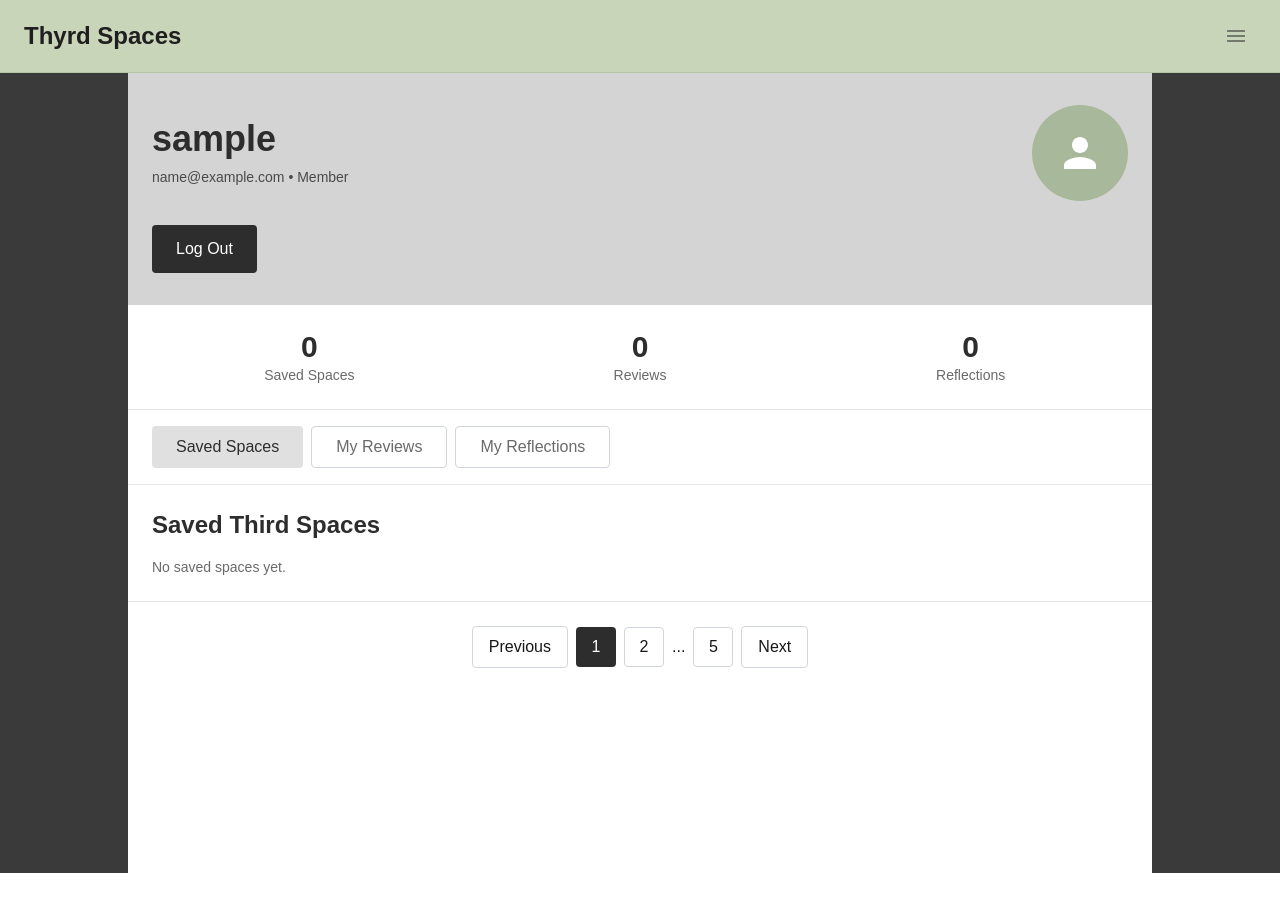
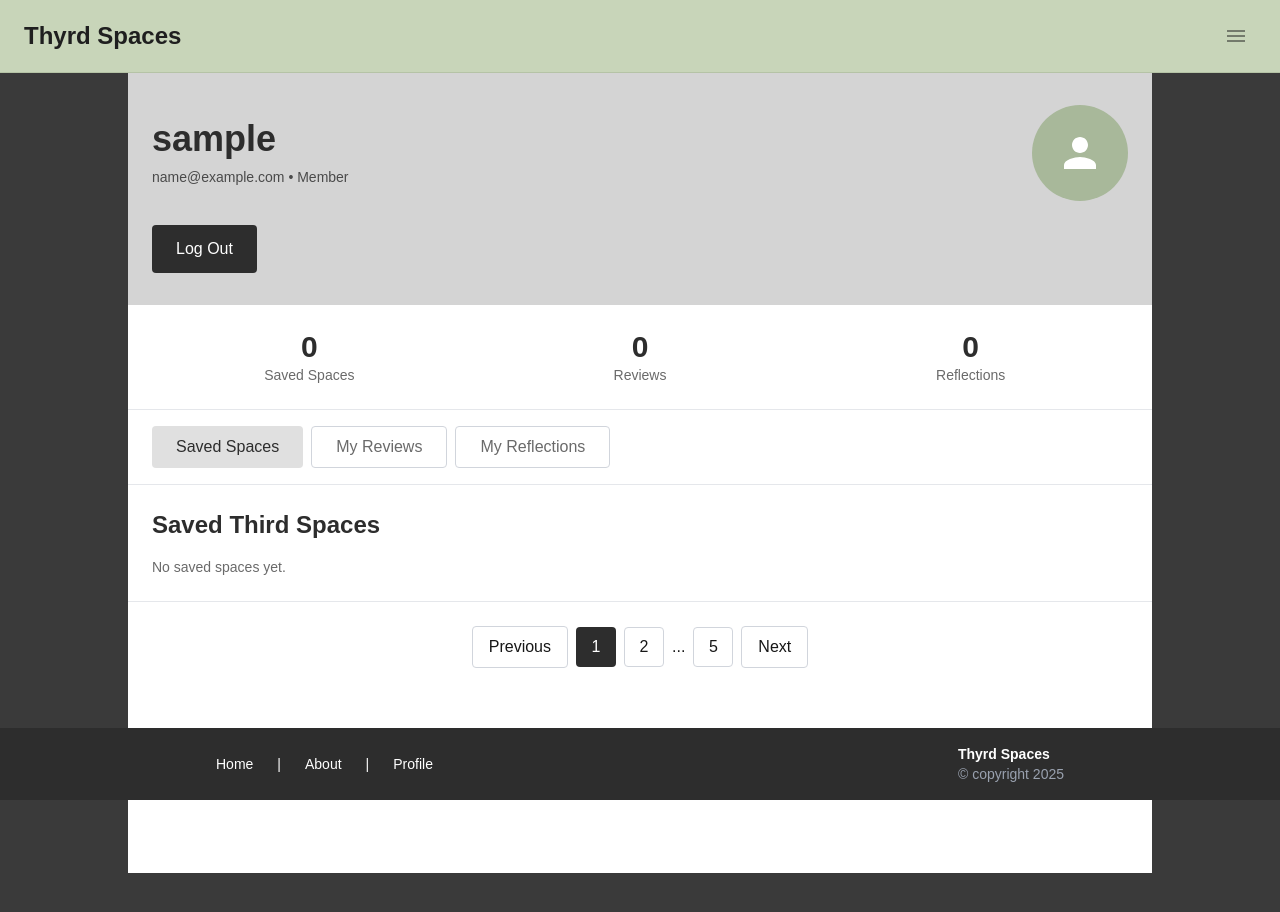
Before and after one commit to Asad-Jaffery/third-space, a Next.js app in the folder frontend/: page /view-profile in a window 1280 px wide. Shown: the top 912 px of the page. Before the commit the page ends 873 px from the top, so only its background shows below. Built offline with nearby package versions, Linux system fonts and the light colour scheme; sample sign-in values are in the browser's storage.

Commit message:
add footer to profile view

```diff
--- a/frontend/app/account/ViewProfileStatic.js
+++ b/frontend/app/account/ViewProfileStatic.js
@@ -277,8 +277,8 @@ export default function ViewProfile() {
             Next
           </button>
         </div>
-
       </main>
+      <SiteFooter/>
     </div>
     );
 }
--- a/frontend/app/view-profile/ViewProfileStatic.js
+++ b/frontend/app/view-profile/ViewProfileStatic.js
@@ -290,8 +290,8 @@ export default function ViewProfile() {
             Next
           </button>
         </div>
-
       </main>
+      <SiteFooter/>
     </div>
     );
 }
--- a/frontend/package.json
+++ b/frontend/package.json
@@ -9,6 +9,7 @@
     "lint": "eslint"
   },
   "dependencies": {
+    "@next/env": "^16.0.6",
     "next": "16.0.3",
     "react": "19.2.0",
     "react-dom": "19.2.0",
```
Also changed, not shown: 1 other file (tests, documents, lock files or other folders).
